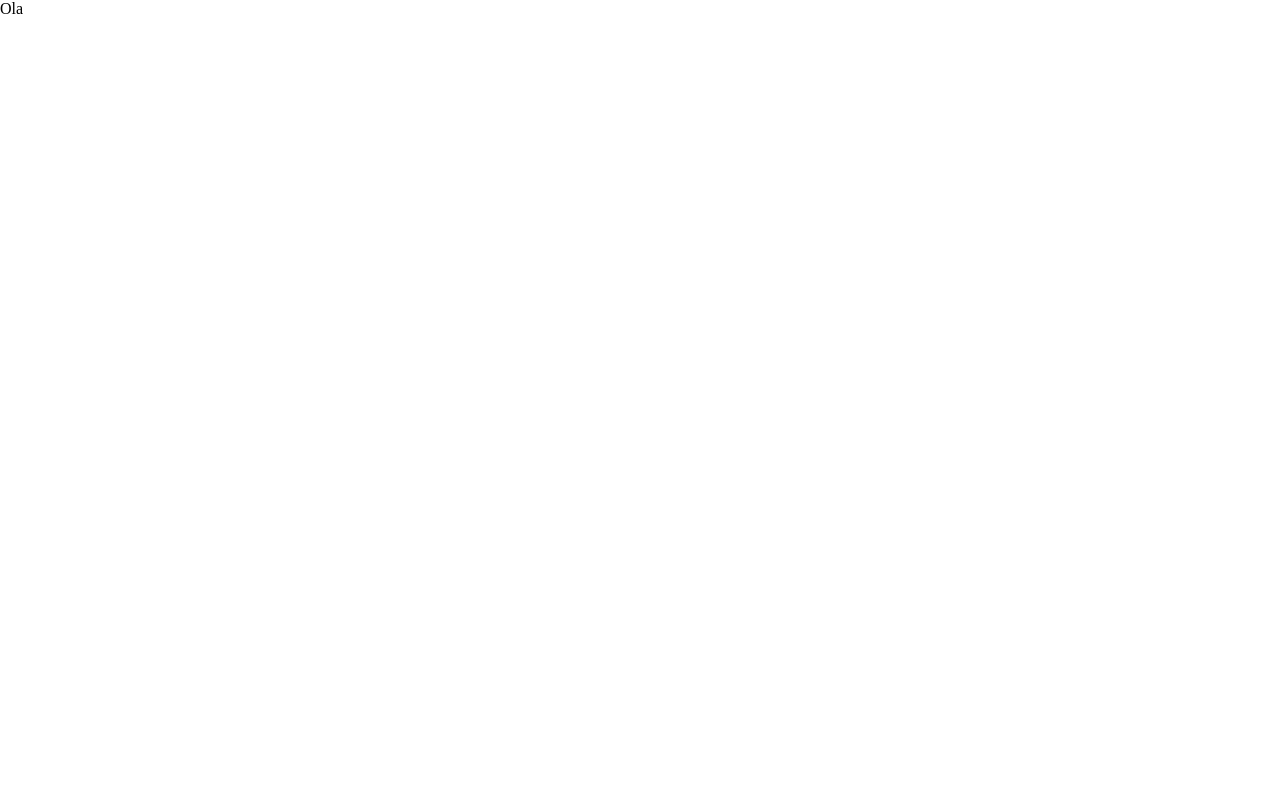
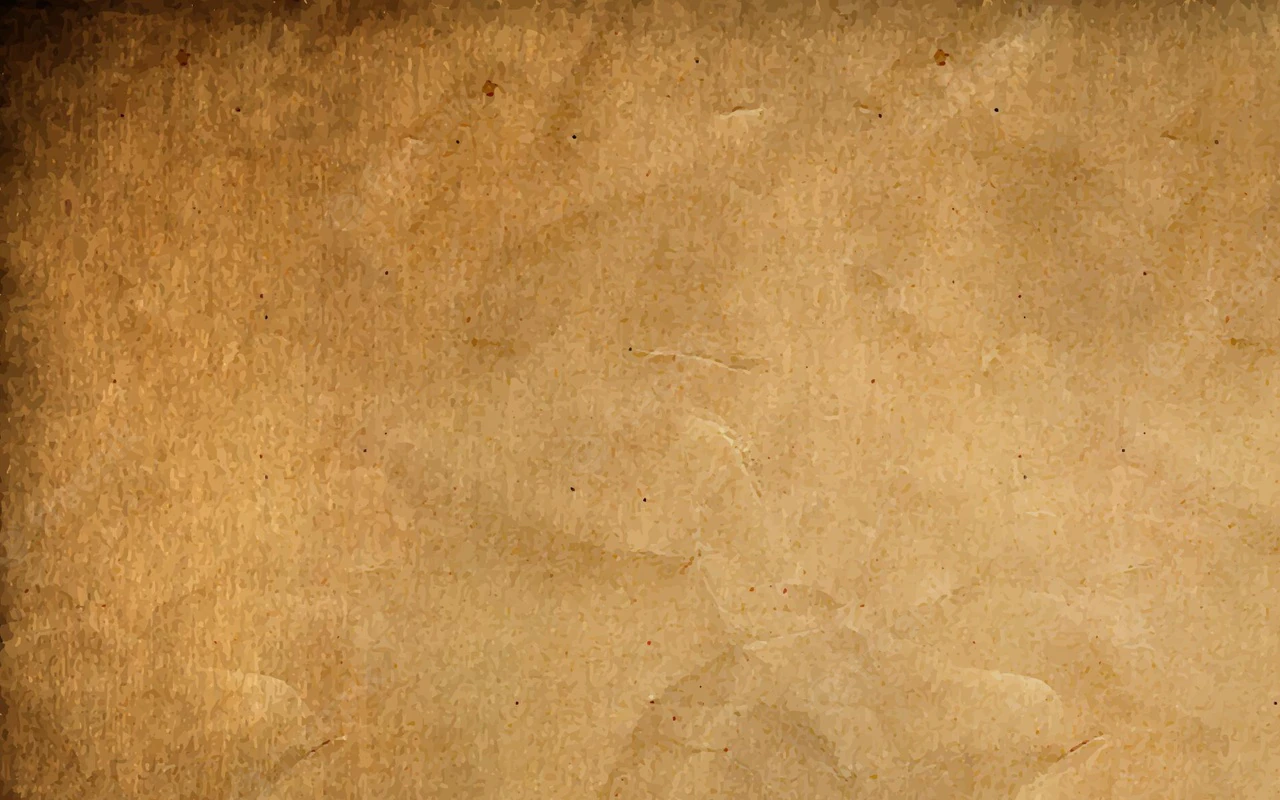
Before and after one commit to caioluchetti/SCOM_Project, a React (Create React App) app: page /Bestiario in a window 1280 px wide. Built offline with nearby package versions, Linux system fonts and the light colour scheme.

Commit message:
Fit: Inserir background bestiario

```diff
--- a/src/pages/Bestiario.js
+++ b/src/pages/Bestiario.js
@@ -1,11 +1,12 @@
 import React from "react";
 import './styles.css'
+import background from '../images/background.webp'
 
-export default function Bestiario(){
+export default function Bestiario() {
 
     return (
-        <>
-        <div> Ola</div>
-        </>
+        <div className="body">
+
+        </div>
     )
 }
--- a/src/pages/styles.css
+++ b/src/pages/styles.css
@@ -342,3 +342,10 @@
     width: 100vw;
     height: 100vh;
 }
+
+.body{
+    background-image: url("../images/background.webp");
+    height: 100vh;
+    width: 100vw;
+    z-index: -1;
+}
```
